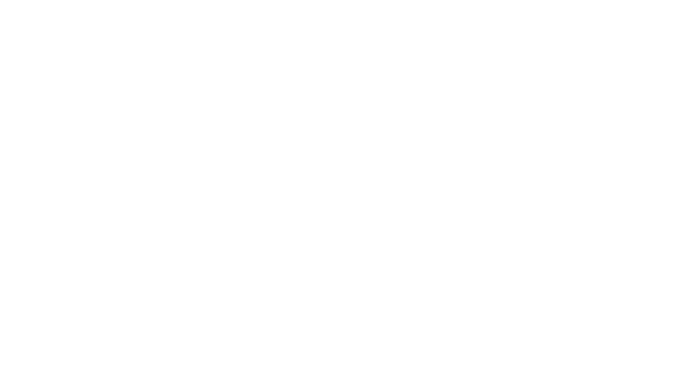
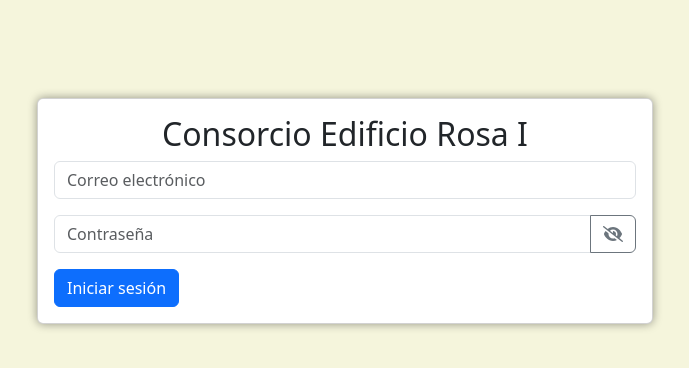
Before and after one commit to Agusprez/gestor-edificio, a React (Create React App) app: page /login in a window 1280 px wide. Before the commit this address had no page. Shown: the top 368 px of the page, without its empty margins (295-984 px from the left). Built offline with nearby package versions, Linux system fonts and the light colour scheme.

Commit message:
Creacion de Home y Login

```diff
--- a/package.json
+++ b/package.json
@@ -3,12 +3,16 @@
   "version": "0.1.0",
   "private": true,
   "dependencies": {
+    "@fortawesome/fontawesome-svg-core": "^6.5.1",
+    "@fortawesome/free-solid-svg-icons": "^6.5.1",
+    "@fortawesome/react-fontawesome": "^0.2.0",
     "@testing-library/jest-dom": "^5.17.0",
     "@testing-library/react": "^13.4.0",
     "@testing-library/user-event": "^13.5.0",
     "axios": "^1.6.7",
     "bootstrap": "^5.3.2",
     "firebase": "^10.8.0",
+    "fontawesome": "^5.6.3",
     "react": "^18.2.0",
     "react-dom": "^18.2.0",
     "react-router-dom": "^6.22.0",
--- a/src/App.js
+++ b/src/App.js
@@ -1,17 +1,37 @@
 import React from 'react';
 import './assets/css/App.css';
 import 'bootstrap/dist/css/bootstrap.css';
-import { BrowserRouter as Router, Routes, Route } from 'react-router-dom'
-import Login from './components/Login'
+import { BrowserRouter as Router, Routes, Route, Navigate } from 'react-router-dom';
+import Login from './components/Login';
 import UnidadesFuncionales from './components/UnidadesFuncionales';
+import Home from './components/Home';
+//import CrearUsuario from './components/CrearUsuario';
 
 function App() {
+  const userId = sessionStorage.getItem('userId');
+
   return (
     <React.Fragment>
       <Router>
         <Routes>
-          <Route path="/" element={<Login />} />
-          <Route path="/UF" element={<UnidadesFuncionales />} />
+          {/* Permitir el acceso a la página de inicio de sesión y a la creación de usuario sin restricciones */}
+          <Route path="/login" element={<Login />} />
+          <Route path="/crear-usuario" element={<Login />} />
+
+          {userId ? (
+            <Route path="/home" element={<Home />} />
+          ) : (
+            <Route path="/home" element={<Navigate to="/login" />} />
+          )}
+          {/* Restringir el acceso a la página de unidades funcionales solo a usuarios autenticados */}
+          {userId ? (
+            <Route path="/uf" element={<UnidadesFuncionales />} />
+          ) : (
+            <Route path="/uf" element={<Navigate to="/login" />} />
+          )}
+
+          {/* Redireccionar a la página de inicio de sesión si la ruta no coincide */}
+          <Route path="*" element={<Navigate to="/login" />} />
         </Routes>
       </Router>
     </React.Fragment>
--- /dev/null
+++ b/src/components/Home.jsx
@@ -0,0 +1,47 @@
+import React, { useState, useEffect } from 'react';
+import axios from 'axios';
+
+const Home = () => {
+  const [userData, setUserData] = useState(null);
+
+  useEffect(() => {
+    // Obtener datos del usuario desde el servidor
+    const fetchUserData = async () => {
+      try {
+        // Realizar la solicitud al servidor para obtener los datos del usuario
+        const response = await axios.post('http://localhost:4500/login/obtenerUsuario', { userId: sessionStorage.getItem('userId') });
+        // Establecer los datos del usuario en el estado local
+        setUserData(response.data);
+        console.log(response.data);
+      } catch (error) {
+        console.error('Error al obtener los datos del usuario:', error);
+      }
+    };
+
+    // Llamar a la función fetchUserData cuando el componente se monte
+    fetchUserData();
+  }, []); // El array vacío como segundo argumento asegura que esta función se ejecute solo una vez al montar el componente
+
+  return (
+    <div className="container-fluid">
+      <div className="row justify-content-center mt-5">
+        <div className="col-md-6">
+          <div className="card">
+            <div className="card-body">
+              <h2 className="card-title text-center">Bienvenido, {userData && userData.nombreCompleto}</h2>
+              {userData && (
+                <>
+                  <p className="card-text">Correo electrónico: {userData.email}</p>
+                  <p className="card-text">Unidad Funcional Asociada: {userData.ufAsociada}</p>
+                  {/* Agrega aquí cualquier otra información del usuario que desees mostrar */}
+                </>
+              )}
+            </div>
+          </div>
+        </div>
+      </div>
+    </div>
+  );
+};
+
+export default Home;
--- a/src/components/Login.jsx
+++ b/src/components/Login.jsx
@@ -1,10 +1,17 @@
 import React, { useState } from 'react';
 import axios from 'axios';
+import { FontAwesomeIcon } from '@fortawesome/react-fontawesome';
+import { faEye, faEyeSlash } from '@fortawesome/free-solid-svg-icons';
+import { useNavigate } from 'react-router-dom'; // Importa useHistory
 
 const Login = () => {
   const [email, setEmail] = useState('');
   const [password, setPassword] = useState('');
   const [userId, setUserId] = useState(null);
+  const [error, setError] = useState(null);
+  const [showPassword, setShowPassword] = useState(false);
+  const [loggedIn, setLoggedIn] = useState(false);
+  const navigate = useNavigate(); // Obtiene el objeto Navigate
 
   const handleEmailChange = (event) => {
     setEmail(event.target.value);
@@ -14,13 +21,24 @@ const Login = () => {
     setPassword(event.target.value);
   };
 
+  const handleTogglePasswordVisibility = () => {
+    setShowPassword(!showPassword);
+  };
+
   const handleLogin = async () => {
     try {
-      const response = await axios.post('/api/login', { email, password });
-      setUserId(response.data.userId);
+      const response = await axios.post('http://localhost:4500/login', { email, password });
+      const id = response.data.userId;
+      setUserId(id);
+      setError(null); // Limpia cualquier mensaje de error previo
+
+      // Guardar el ID de usuario en sessionStorage
+      sessionStorage.setItem('userId', id);
+      setLoggedIn(true);
+      navigate('/home');
     } catch (error) {
       console.error('Error al iniciar sesión:', error.message);
-      alert('Error al iniciar sesión. Por favor, verifica tus credenciales.');
+      setError('Error al iniciar sesión. Por favor, verifica tus credenciales.');
     }
   };
 
@@ -31,6 +49,7 @@ const Login = () => {
           <div className="card">
             <div className="card-body">
               <h2 className="card-title text-center">Consorcio Edificio Rosa I</h2>
+              {error && <div className="alert alert-danger">{error}</div>} {/* Muestra el mensaje de error si existe */}
               <form onSubmit={(e) => { e.preventDefault(); handleLogin(); }}>
                 <div className="mb-3">
                   <input
@@ -42,21 +61,30 @@ const Login = () => {
                   />
                 </div>
                 <div className="mb-3">
+                  <div className="input-group">
                     <input
-                    type="password"
+                      type={showPassword ? "text" : "password"} // Cambia el tipo de entrada según el estado de showPassword
                       className="form-control"
                       placeholder="Contraseña"
                       value={password}
                       onChange={handlePasswordChange}
                     />
+                    <button
+                      type="button"
+                      className="btn btn-outline-secondary"
+                      onClick={handleTogglePasswordVisibility}
+                    >
+                      <FontAwesomeIcon icon={showPassword ? faEye : faEyeSlash} />
+                    </button>
+                  </div>
                 </div>
                 <button type="submit" className="btn btn-primary">Iniciar sesión</button>
               </form>
+              {userId && <p>ID de usuario: {userId}</p>} {/* Muestra el ID del usuario si está disponible */}
             </div>
           </div>
         </div>
       </div>
-      {userId && <p>ID de usuario: {userId}</p>}
     </div>
   );
 };
```
Also changed, not shown: 1 other file (tests, documents, lock files or other folders). Lines whose indentation alone changed are shown as unchanged.
